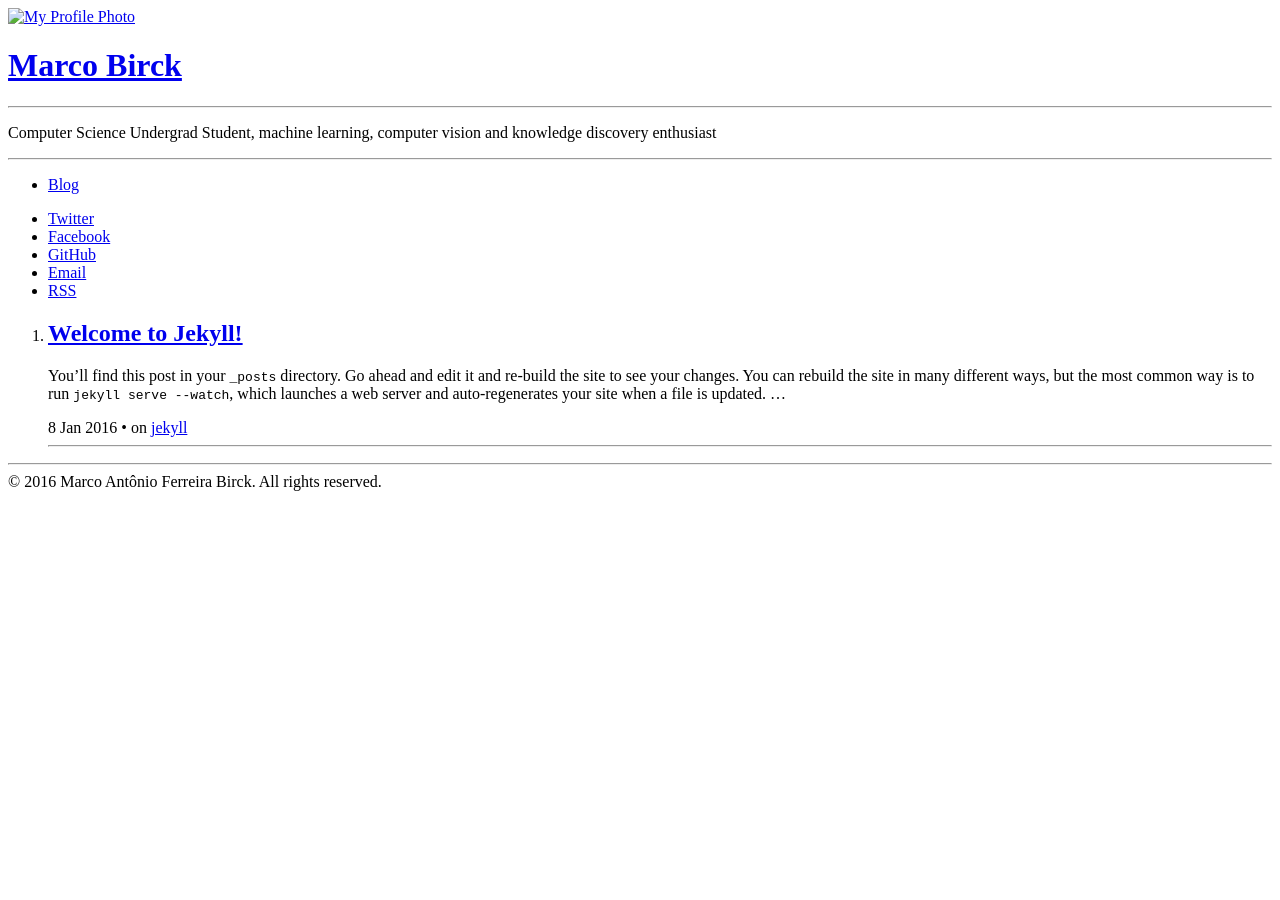
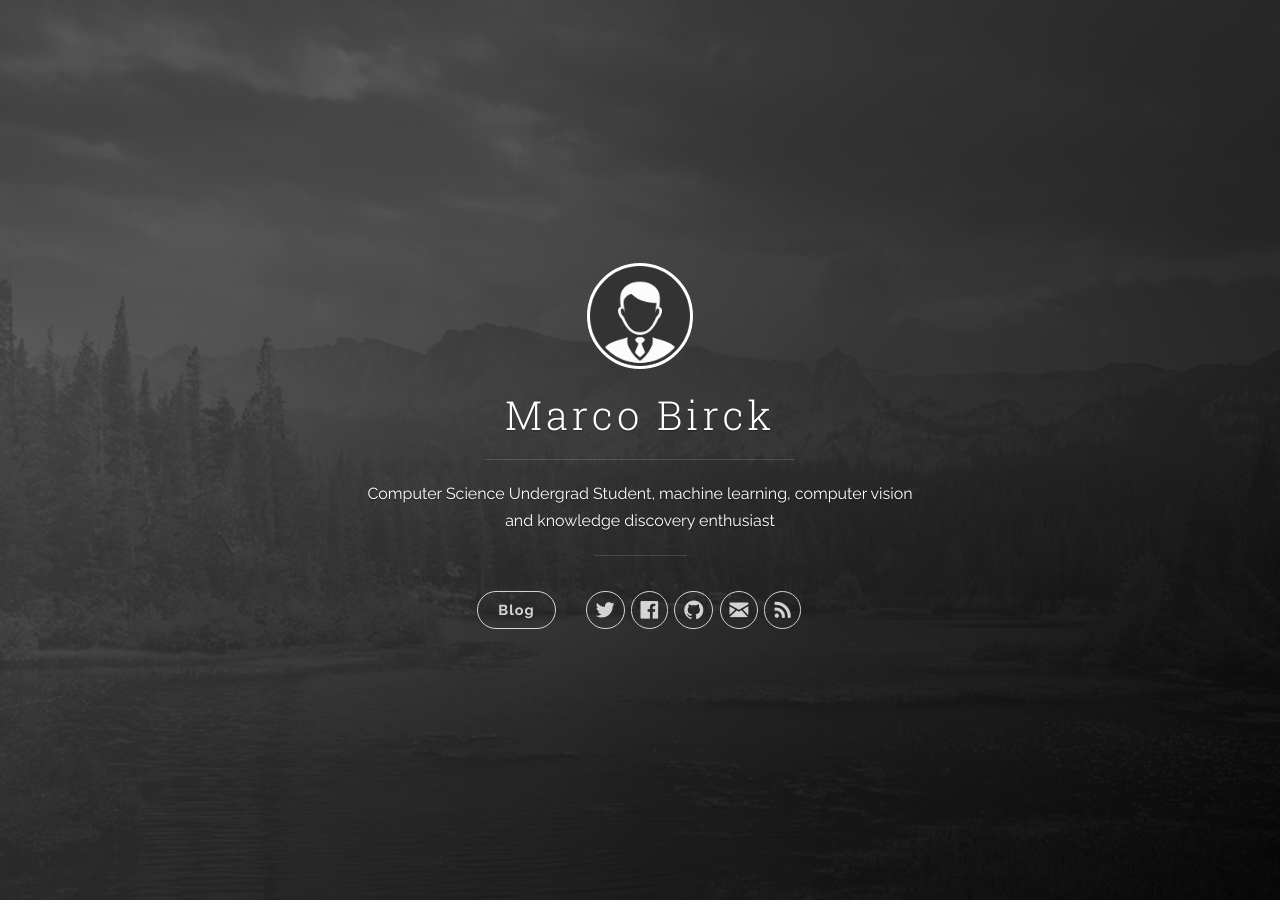
Before and after one commit to mabirck/mabirck.github.io, a Jekyll site: the page built from jekyll-uno/index.html, in a window 1280 px wide. Built offline with Jekyll 4.4.1, drawn with Linux system fonts in a browser that asks for light colours; nearby versions of some CDN libraries; the list of posts is cut into pages by our own code.

Commit message:
all changed

```diff
--- a/jekyll-uno/_config.yml
+++ b/jekyll-uno/_config.yml
@@ -2,7 +2,7 @@
 title: Marco Birck
 description: 'Computer Science Undergrad Student, machine learning, computer vision and knowledge discovery enthusiast'
 url: 'https://mabirck.github.io/'
-baseurl: 'jekyll-uno/'
+baseurl: '/jekyll-uno/'
 # google_analytics: 'UA-XXXXXX-X'
 # disqus_shortname: 'your-disqus-name'
 
```
